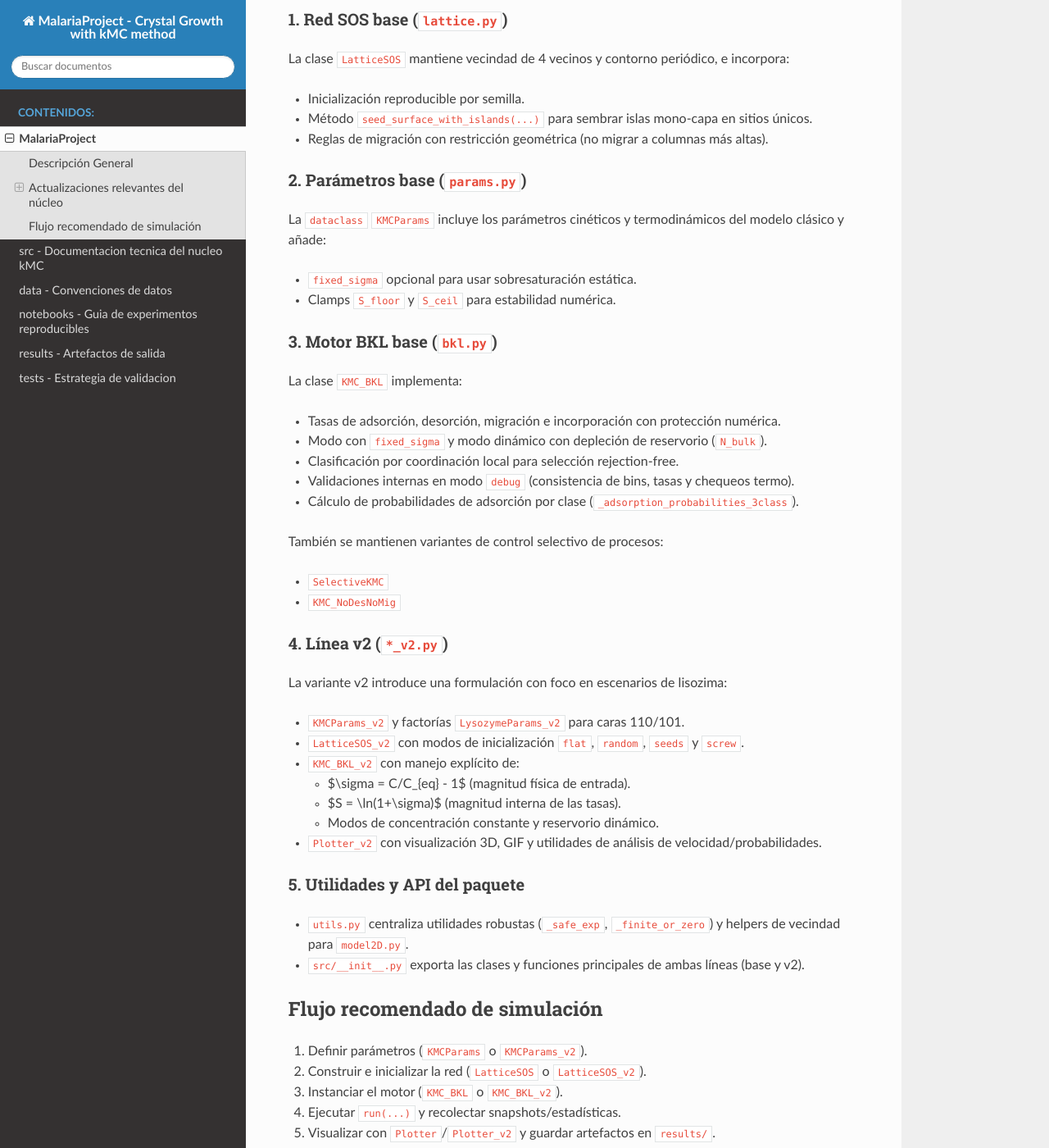
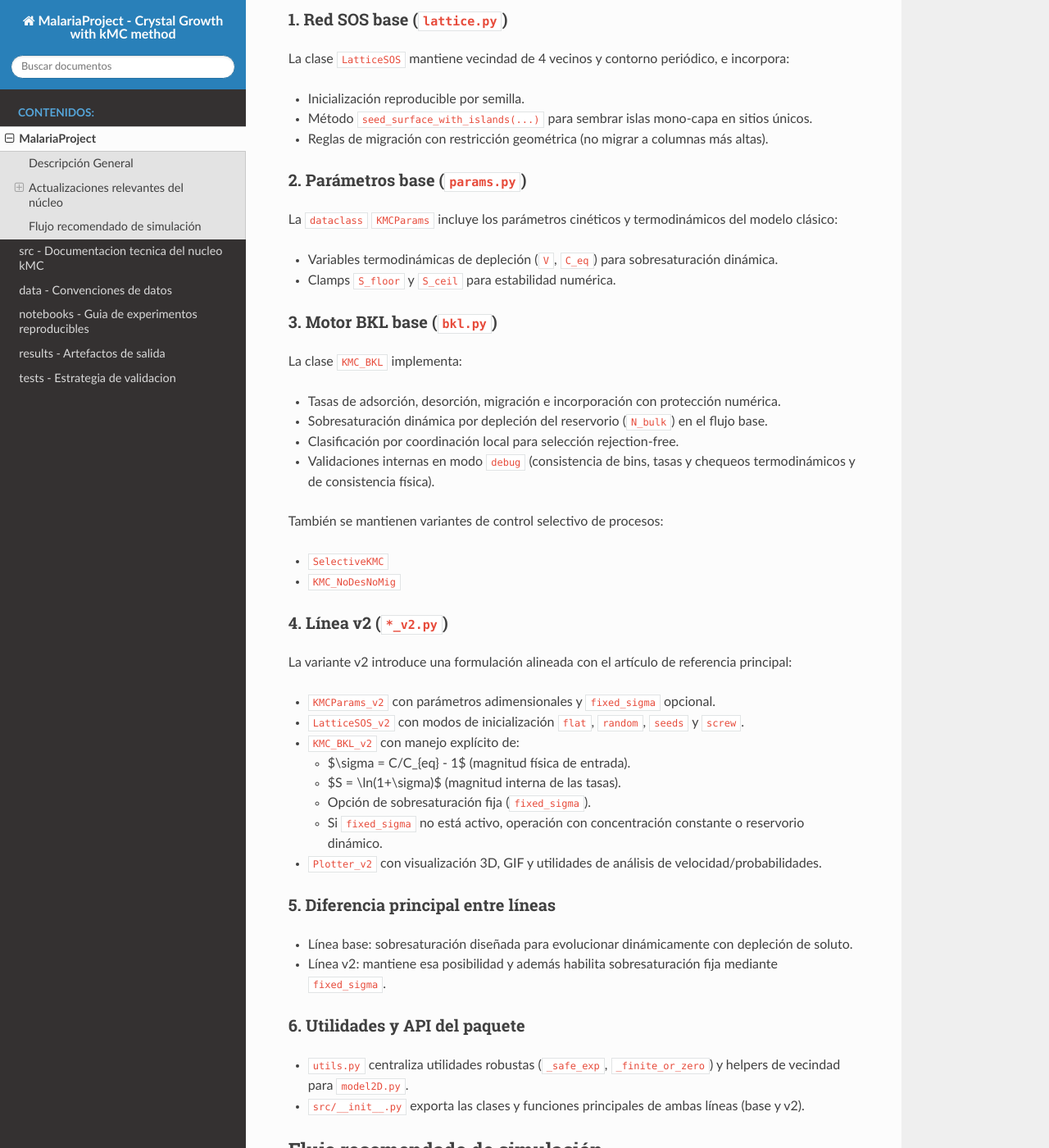
Before and after one commit to SebastGg99/MalariaProject, a Sphinx documentation site: the page built from docs/source/introduccion.md, in a window 1280 px wide and 1400 px high, scrolled down 579 px. Shown: the whole window at 82% size. Built offline with Sphinx 7.4.7 and the Read the Docs theme 3.1.0, drawn with Linux system fonts in a browser that asks for light colours; some of the changed text lies outside the part shown.

```diff
--- a/docs/source/introduccion.md
+++ b/docs/source/introduccion.md
@@ -7,9 +7,9 @@ MalariaProject implementa simulaciones **Kinetic Monte Carlo (kMC)** para crecim
 Actualmente el proyecto tiene dos líneas principales de modelado en `src/`:
 
 - Línea base (`params.py`, `lattice.py`, `bkl.py`, `plotter.py`).
-- Línea v2 orientada a calibración por cara cristalina (`params_v2.py`, `lattice_v2.py`, `bkl_v2.py`, `plotter_v2.py`).
+- Línea v2, orientada a reproducción de resultados de referencia principal (`params_v2.py`, `lattice_v2.py`, `bkl_v2.py`, `plotter_v2.py`).
 
-Además, se mantiene una variante alternativa de dinámica en 2D (`model2D.py`) para experimentos específicos.
+Además, se mantiene una variante alternativa de un modelo en 2D (`model2D.py`) con las mismas condiciones periódicas y el mismo algoritmo de selección de eventos.
 
 ## Actualizaciones relevantes del núcleo
 
@@ -23,9 +23,9 @@ La clase `LatticeSOS` mantiene vecindad de 4 vecinos y contorno periódico, e in
 
 ### 2. Parámetros base (`params.py`)
 
-La `dataclass` `KMCParams` incluye los parámetros cinéticos y termodinámicos del modelo clásico y añade:
+La `dataclass` `KMCParams` incluye los parámetros cinéticos y termodinámicos del modelo clásico:
 
-- `fixed_sigma` opcional para usar sobresaturación estática.
+- Variables termodinámicas de depleción (`V`, `C_eq`) para sobresaturación dinámica.
 - Clamps `S_floor` y `S_ceil` para estabilidad numérica.
 
 ### 3. Motor BKL base (`bkl.py`)
@@ -33,10 +33,9 @@ La `dataclass` `KMCParams` incluye los parámetros cinéticos y termodinámicos
 La clase `KMC_BKL` implementa:
 
 - Tasas de adsorción, desorción, migración e incorporación con protección numérica.
-- Modo con `fixed_sigma` y modo dinámico con depleción de reservorio (`N_bulk`).
+- Sobresaturación dinámica por depleción del reservorio (`N_bulk`) en el flujo base.
 - Clasificación por coordinación local para selección rejection-free.
-- Validaciones internas en modo `debug` (consistencia de bins, tasas y chequeos termo).
-- Cálculo de probabilidades de adsorción por clase (`_adsorption_probabilities_3class`).
+- Validaciones internas en modo `debug` (consistencia de bins, tasas y chequeos termodinámicos y de consistencia física).
 
 También se mantienen variantes de control selectivo de procesos:
 
@@ -45,17 +44,23 @@ También se mantienen variantes de control selectivo de procesos:
 
 ### 4. Línea v2 (`*_v2.py`)
 
-La variante v2 introduce una formulación con foco en escenarios de lisozima:
+La variante v2 introduce una formulación alineada con el artículo de referencia principal:
 
-- `KMCParams_v2` y factorías `LysozymeParams_v2` para caras 110/101.
+- `KMCParams_v2` con parámetros adimensionales y `fixed_sigma` opcional.
 - `LatticeSOS_v2` con modos de inicialización `flat`, `random`, `seeds` y `screw`.
 - `KMC_BKL_v2` con manejo explícito de:
   - $\sigma = C/C_{eq} - 1$ (magnitud física de entrada).
   - $S = \ln(1+\sigma)$ (magnitud interna de las tasas).
-  - Modos de concentración constante y reservorio dinámico.
+  - Opción de sobresaturación fija (`fixed_sigma`).
+  - Si `fixed_sigma` no está activo, operación con concentración constante o reservorio dinámico.
 - `Plotter_v2` con visualización 3D, GIF y utilidades de análisis de velocidad/probabilidades.
 
-### 5. Utilidades y API del paquete
+### 5. Diferencia principal entre líneas
+
+- Línea base: sobresaturación diseñada para evolucionar dinámicamente con depleción de soluto.
+- Línea v2: mantiene esa posibilidad y además habilita sobresaturación fija mediante `fixed_sigma`.
+
+### 6. Utilidades y API del paquete
 
 - `utils.py` centraliza utilidades robustas (`_safe_exp`, `_finite_or_zero`) y helpers de vecindad para `model2D.py`.
 - `src/__init__.py` exporta las clases y funciones principales de ambas líneas (base y v2).
--- a/src/__init__.py
+++ b/src/__init__.py
@@ -2,7 +2,7 @@ from params import KMCParams
 from lattice import LatticeSOS
 from bkl import KMC_BKL, SelectiveKMC, KMC_NoDesNoMig
 from plotter import Plotter
-from params_v2 import KMCParams_v2, LysozymeParams_v2
+from params_v2 import KMCParams_v2
 from lattice_v2 import LatticeSOS_v2
 from bkl_v2 import KMC_BKL_v2
 from plotter_v2 import Plotter_v2
@@ -15,7 +15,7 @@ __all__ = ['KMCParams',
            'KMC_NoDesNoMig',
            'Plotter',
            'KMCParams_v2',
-           'LysozymeParams_v2',
+        #    'LysozymeParams_v2',
            'LatticeSOS_v2',
            'KMC_BKL_v2',
            'Plotter_v2',
```
Also changed, not shown: docs/source/metodologia_kmc.md (+8 -6 lines), docs/source/pruebas.md (+2 -1 lines), 2 other files.
